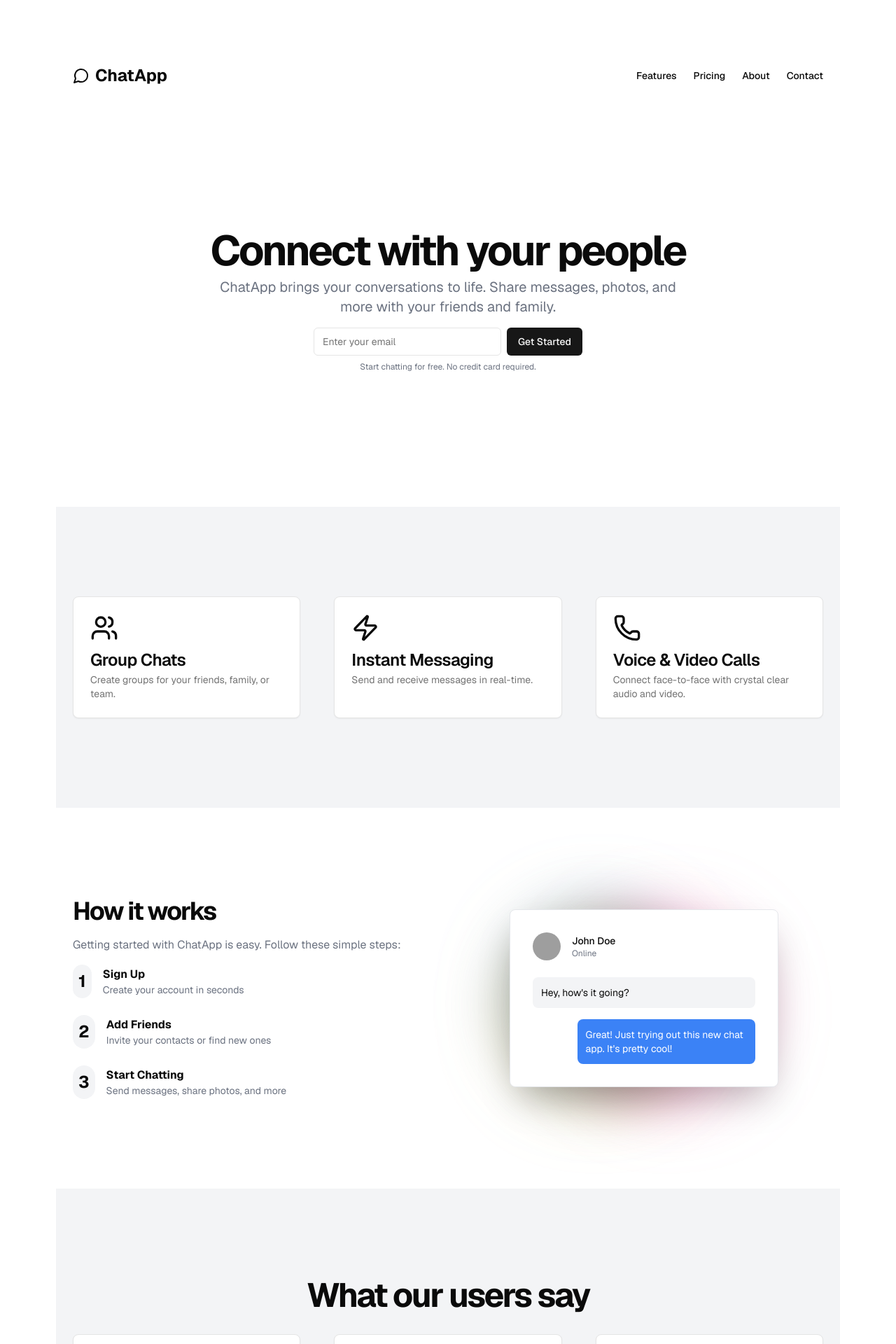
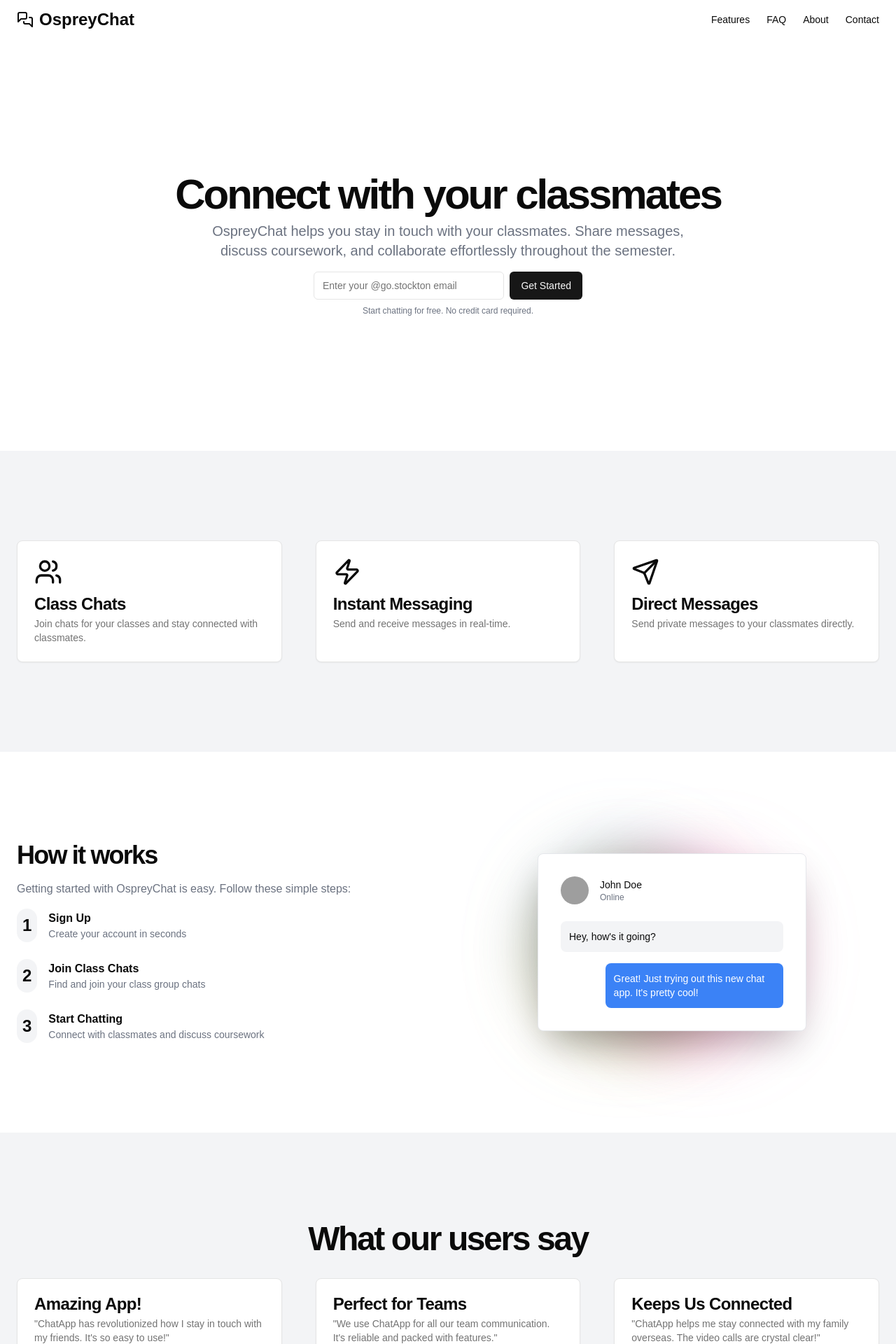
Before and after one commit to JoeyCorbett/osprey-chat, a Next.js app: page / in a window 1280 px wide. Shown: the top 1920 px of the page at 70% size. Built offline with nearby package versions, Linux system fonts and the light colour scheme; grey boxes are pictures that could not be loaded.

Commit message:
Update LandingPage component for rebranding and content adjustments

```diff
--- a/app/page.tsx
+++ b/app/page.tsx
@@ -3,10 +3,6 @@ import LandingPage from '../components/landing-page'
 
 export default function Home() {
   return (
-    <div className="sm:p-20 font-[family-name:var(--font-geist-sans)]">
-      <main className="gap-8 row-start-2">
-        <LandingPage />
-      </main>
-    </div>
+      <LandingPage />
   );
 }
--- a/components/landing-page.tsx
+++ b/components/landing-page.tsx
@@ -2,22 +2,22 @@ import { Button } from "@/components/ui/button"
 import { Input } from "@/components/ui/input"
 import { Card, CardContent, CardDescription, CardHeader, CardTitle } from "@/components/ui/card"
 import { Avatar, AvatarFallback, AvatarImage } from "@/components/ui/avatar"
-import { MessageCircle, Users, Zap, Phone } from "lucide-react"
+import { MessagesSquare, Users, Zap, Send } from "lucide-react"
 
 export default function LandingPage() {
   return (
     <div className="flex flex-col min-h-screen">
       <header className="px-4 lg:px-6 h-14 flex items-center">
         <a className="flex items-center justify-center" href="#">
-          <MessageCircle className="h-6 w-6" />
-          <span className="ml-2 text-2xl font-bold">ChatApp</span>
+          <MessagesSquare className="h-6 w-6" />
+          <span className="ml-2 text-2xl font-bold">OspreyChat</span>
         </a>
         <nav className="ml-auto flex gap-4 sm:gap-6">
           <a className="text-sm font-medium hover:underline underline-offset-4" href="#">
             Features
           </a>
           <a className="text-sm font-medium hover:underline underline-offset-4" href="#">
-            Pricing
+            FAQ
           </a>
           <a className="text-sm font-medium hover:underline underline-offset-4" href="#">
             About
@@ -33,16 +33,15 @@ export default function LandingPage() {
             <div className="flex flex-col items-center space-y-4 text-center">
               <div className="space-y-2">
                 <h1 className="text-3xl font-bold tracking-tighter sm:text-4xl md:text-5xl lg:text-6xl/none">
-                  Connect with your people
+                  Connect with your classmates
                 </h1>
                 <p className="mx-auto max-w-[700px] text-gray-500 md:text-xl dark:text-gray-400">
-                  ChatApp brings your conversations to life. Share messages, photos, and more with your friends and
-                  family.
+                    OspreyChat helps you stay in touch with your classmates. Share messages, discuss coursework, and collaborate effortlessly throughout the semester.
                 </p>
               </div>
               <div className="w-full max-w-sm space-y-2">
                 <form className="flex space-x-2">
-                  <Input className="max-w-lg flex-1" placeholder="Enter your email" type="email" />
+                  <Input className="max-w-lg flex-1" placeholder="Enter your @go.stockton email" type="email" />
                   <Button type="submit">Get Started</Button>
                 </form>
                 <p className="text-xs text-gray-500 dark:text-gray-400">
@@ -58,8 +57,8 @@ export default function LandingPage() {
               <Card>
                 <CardHeader>
                   <Users className="h-10 w-10 mb-2" />
-                  <CardTitle>Group Chats</CardTitle>
-                  <CardDescription>Create groups for your friends, family, or team.</CardDescription>
+                  <CardTitle>Class Chats</CardTitle>
+                  <CardDescription>Join chats for your classes and stay connected with classmates.</CardDescription>
                 </CardHeader>
               </Card>
               <Card>
@@ -71,9 +70,9 @@ export default function LandingPage() {
               </Card>
               <Card>
                 <CardHeader>
-                  <Phone className="h-10 w-10 mb-2" />
-                  <CardTitle>Voice & Video Calls</CardTitle>
-                  <CardDescription>Connect face-to-face with crystal clear audio and video.</CardDescription>
+                  <Send className="h-10 w-10 mb-2" />
+                  <CardTitle>Direct Messages</CardTitle>
+                  <CardDescription>Send private messages to your classmates directly.</CardDescription>
                 </CardHeader>
               </Card>
             </div>
@@ -85,7 +84,7 @@ export default function LandingPage() {
               <div className="space-y-4">
                 <h2 className="text-3xl font-bold tracking-tighter sm:text-4xl">How it works</h2>
                 <p className="text-gray-500 dark:text-gray-400">
-                  Getting started with ChatApp is easy. Follow these simple steps:
+                  Getting started with OspreyChat is easy. Follow these simple steps:
                 </p>
                 <ul className="grid gap-6">
                   <li className="flex items-center space-x-4">
@@ -102,8 +101,8 @@ export default function LandingPage() {
                       <span className="text-2xl font-bold">2</span>
                     </div>
                     <div>
-                      <h3 className="font-bold">Add Friends</h3>
-                      <p className="text-sm text-gray-500 dark:text-gray-400">Invite your contacts or find new ones</p>
+                      <h3 className="font-bold">Join Class Chats</h3>
+                      <p className="text-sm text-gray-500 dark:text-gray-400">Find and join your class group chats</p>
                     </div>
                   </li>
                   <li className="flex items-center space-x-4">
@@ -112,7 +111,7 @@ export default function LandingPage() {
                     </div>
                     <div>
                       <h3 className="font-bold">Start Chatting</h3>
-                      <p className="text-sm text-gray-500 dark:text-gray-400">Send messages, share photos, and more</p>
+                      <p className="text-sm text-gray-500 dark:text-gray-400">Connect with classmates and discuss coursework</p>
                     </div>
                   </li>
                 </ul>
@@ -224,12 +223,12 @@ export default function LandingPage() {
                   Ready to start chatting?
                 </h2>
                 <p className="mx-auto max-w-[700px] text-gray-500 md:text-xl dark:text-gray-400">
-                  Join millions of users already enjoying ChatApp. Sign up now and start connecting!
+                  Join your classmates already enjoying OspreyChat. Create an account in seconds and start chatting!
                 </p>
               </div>
               <div className="w-full max-w-sm space-y-2">
                 <form className="flex space-x-2">
-                  <Input className="max-w-lg flex-1" placeholder="Enter your email" type="email" />
+                  <Input className="max-w-lg flex-1" placeholder="Enter your @go.stockton email" type="email" />
                   <Button type="submit">Get Started</Button>
                 </form>
               </div>
@@ -238,7 +237,7 @@ export default function LandingPage() {
         </section>
       </main>
       <footer className="flex flex-col gap-2 sm:flex-row py-6 w-full shrink-0 items-center px-4 md:px-6 border-t">
-        <p className="text-xs text-gray-500 dark:text-gray-400">© 2024 ChatApp. All rights reserved.</p>
+        <p className="text-xs text-gray-500 dark:text-gray-400">© {new Date().getFullYear()} OspreyChat. All rights reserved.</p>
         <nav className="sm:ml-auto flex gap-4 sm:gap-6">
           <a className="text-xs hover:underline underline-offset-4" href="#">
             Terms of Service
```
